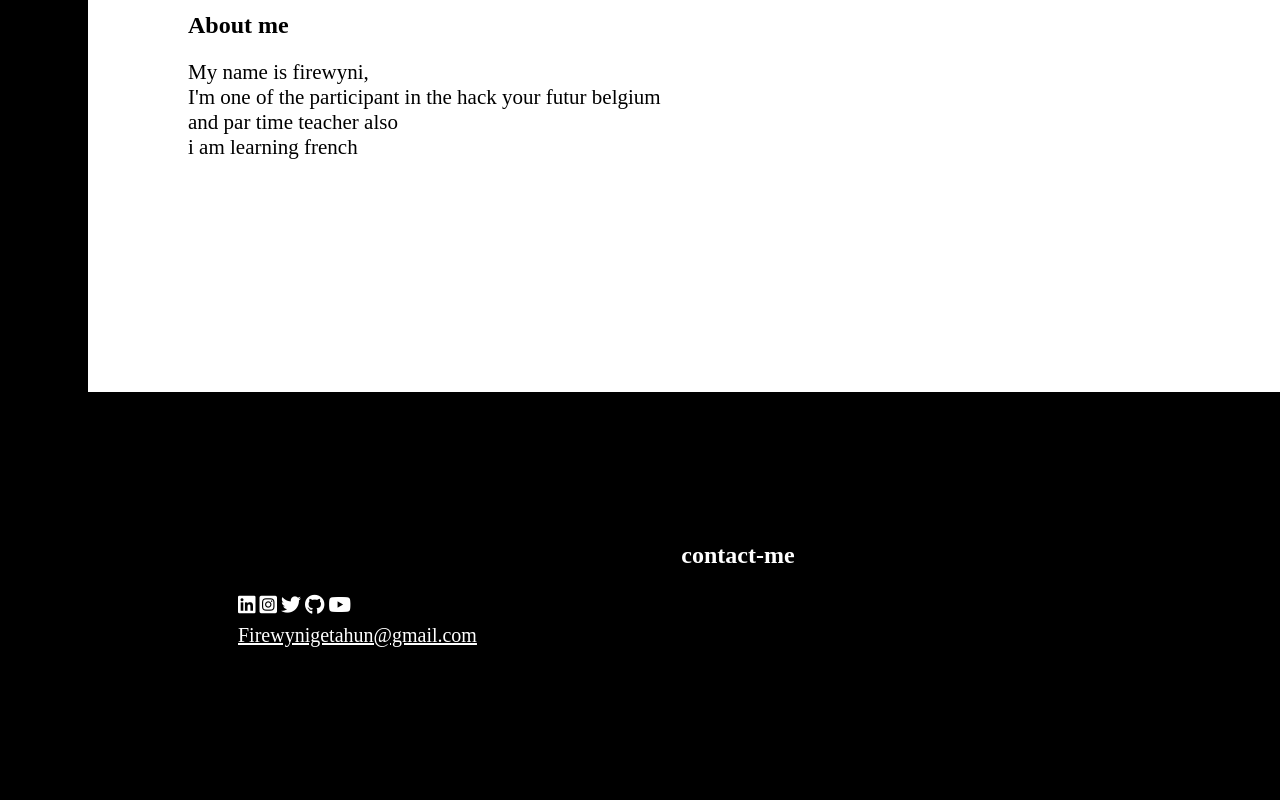
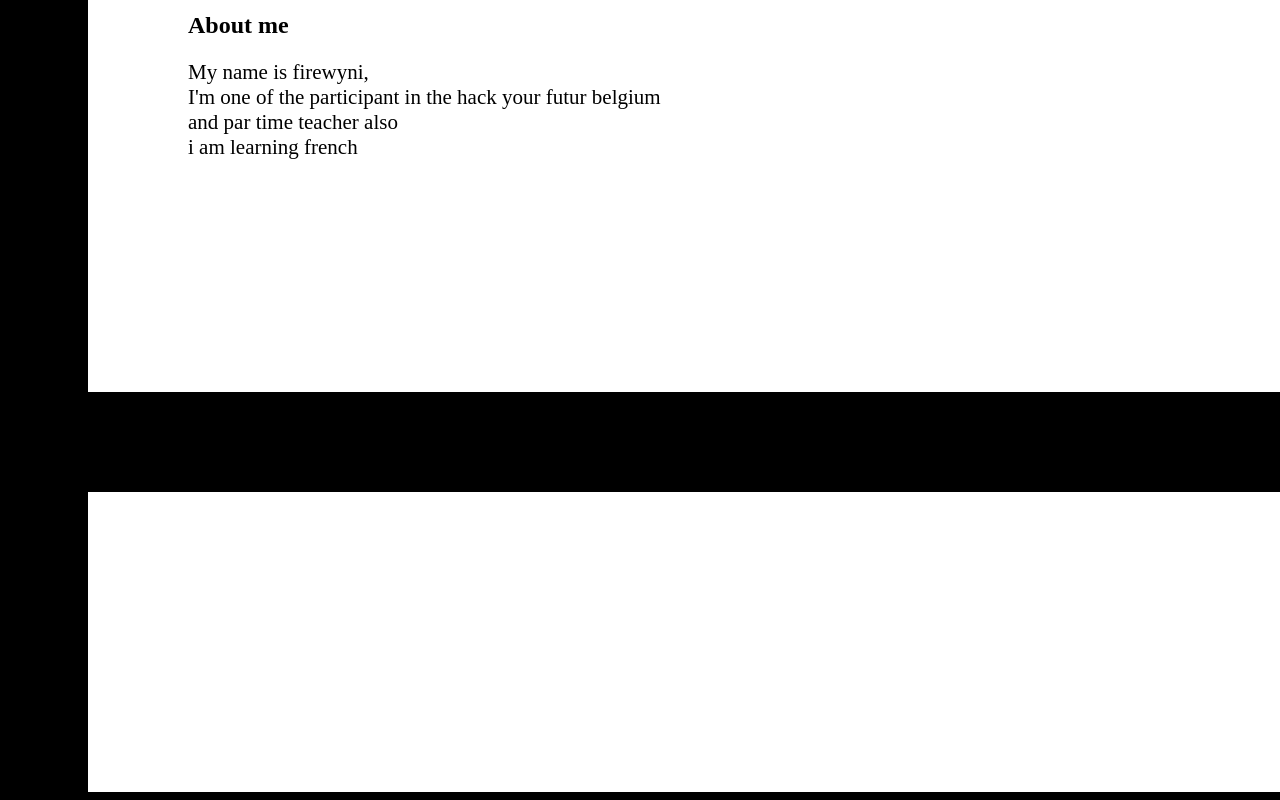
Before and after one commit to firity/Firewyni, a plain HTML site: page index.html in a window 1280 px wide. Shown: the part 881-1681 px from the top of the page. Drawn offline with Linux system fonts and the light colour scheme.

Commit message:
Update style.css

```diff
--- a/style.css
+++ b/style.css
@@ -99,7 +99,7 @@ margin-top: 90px;
     background-size: cover;
     position: relative;
     background: no-repeat;
-    background-color: rgb(0, 0, 0);
+    background-color: white;
     width: 1300px;
     height: 250px;
     margin-top: 100px;
```
